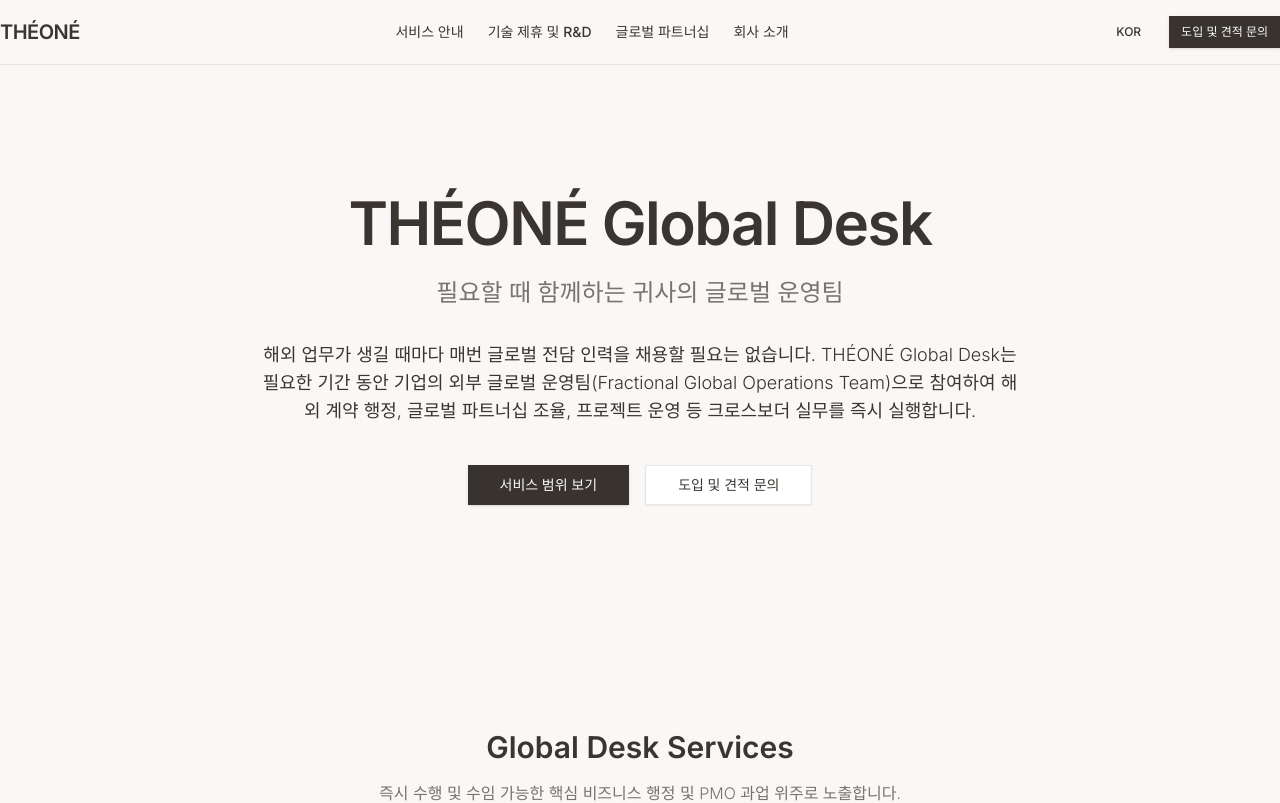
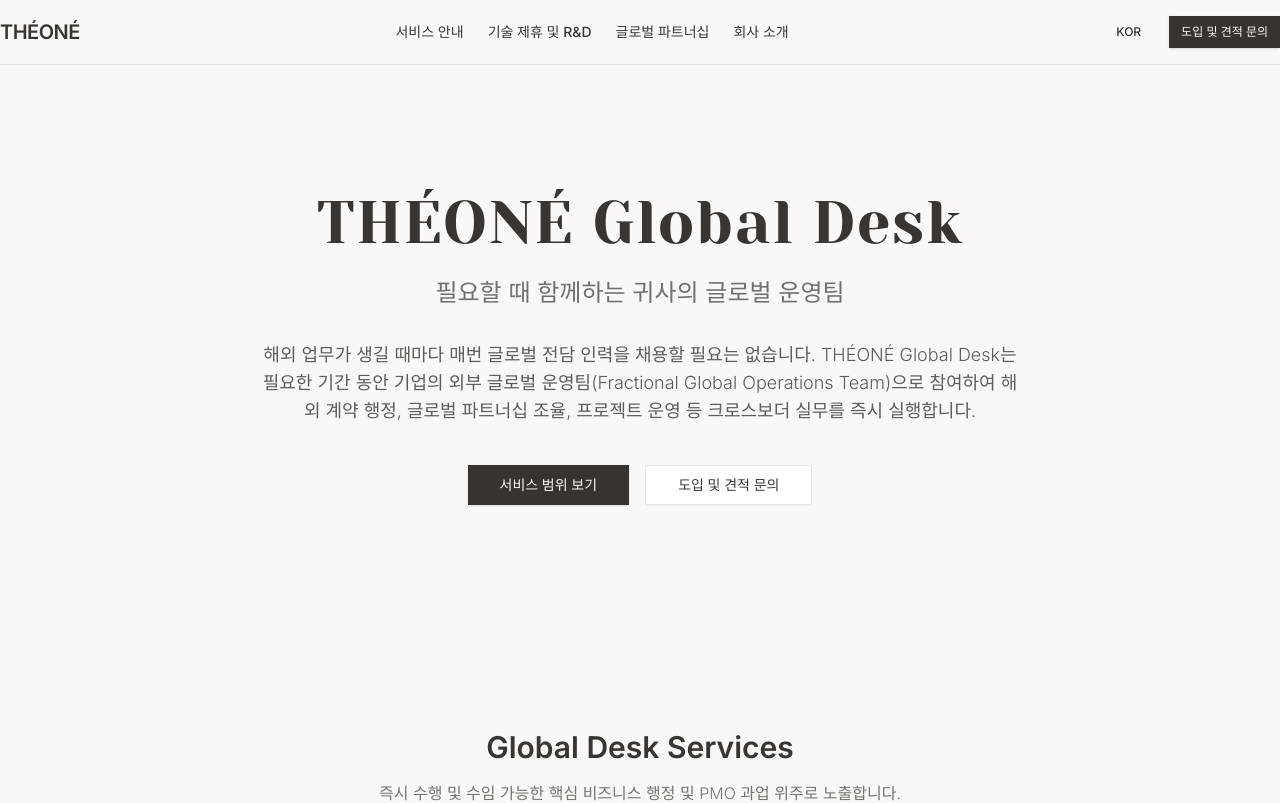
Before and after one commit to tteehhaa/theo-ne-landing, a React (Vite) app: page / in a window 1280 px wide. Shown: the top 803 px of the page. Built offline with nearby package versions, Linux system fonts and the light colour scheme.

Commit message:
Update HeroSection.tsx

```diff
--- a/src/components/sections/HeroSection.tsx
+++ b/src/components/sections/HeroSection.tsx
@@ -1,14 +1,23 @@
 import { useTranslation } from "react-i18next";
 import { Button } from "@/components/ui/button";
-
 export default function HeroSection() {
   const { t } = useTranslation();
 
   return (
     <section className="py-24 md:py-32 text-center container mx-auto px-4">
-      <h1 className="text-4xl md:text-6xl font-bold tracking-tight mb-6">{t('hero.title')}</h1>
-      <p className="text-xl md:text-2xl text-muted-foreground font-medium mb-8">{t('hero.subtitle')}</p>
-      <p className="text-base md:text-lg max-w-3xl mx-auto leading-relaxed mb-10">{t('hero.desc')}</p>
+      {/* font-bold를 제거하고 font-serif와 tracking-wide를 추가합니다 */}
+      <h1 className="text-4xl md:text-6xl font-serif tracking-wide mb-6 text-charcoal">
+        {t('hero.title')}
+      </h1>
+
+      {/* 서브 타이틀은 조금 더 가벼운 느낌으로 조정 가능합니다 */}
+      <p className="text-xl md:text-2xl text-charcoal/70 font-light mb-8">
+        {t('hero.subtitle')}
+      </p>
+
+      <p className="text-base md:text-lg max-w-3xl mx-auto leading-relaxed mb-10 text-charcoal/80">
+        {t('hero.desc')}
+      </p>
       <div className="flex flex-col sm:flex-row justify-center gap-4">
         <a href="#services">
           <Button size="lg" className="w-full sm:w-auto">{t('hero.btnServices')}</Button>
```
